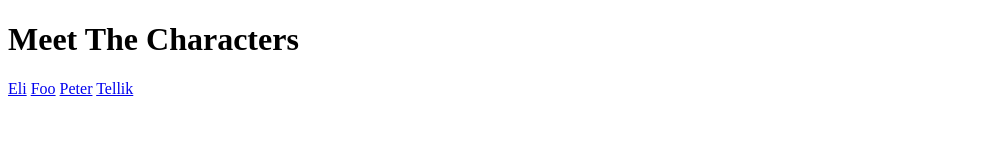
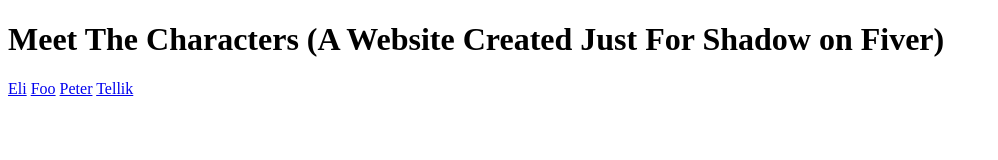
Before and after one commit to kodarize/MTC, a plain HTML site: page index.html in a window 1280 px wide. Shown: the whole page, without its empty margins (0-998 px from the left). Drawn offline with Linux system fonts and the light colour scheme.

Commit message:
A0.01
Alpha 0.01

```diff
--- a/index.html
+++ b/index.html
@@ -5,7 +5,7 @@
 		<title>Characters</title>
 	</head>
 	<body>
-		<h1>Meet The Characters</h1>
+		<h1>Meet The Characters (A Website Created Just For Shadow on Fiver)</h1>
 		<a href="Eli.html">Eli</a>
 		<a href="Foo.html">Foo</a>
 		<a href="Peter.html">Peter</a>
```
